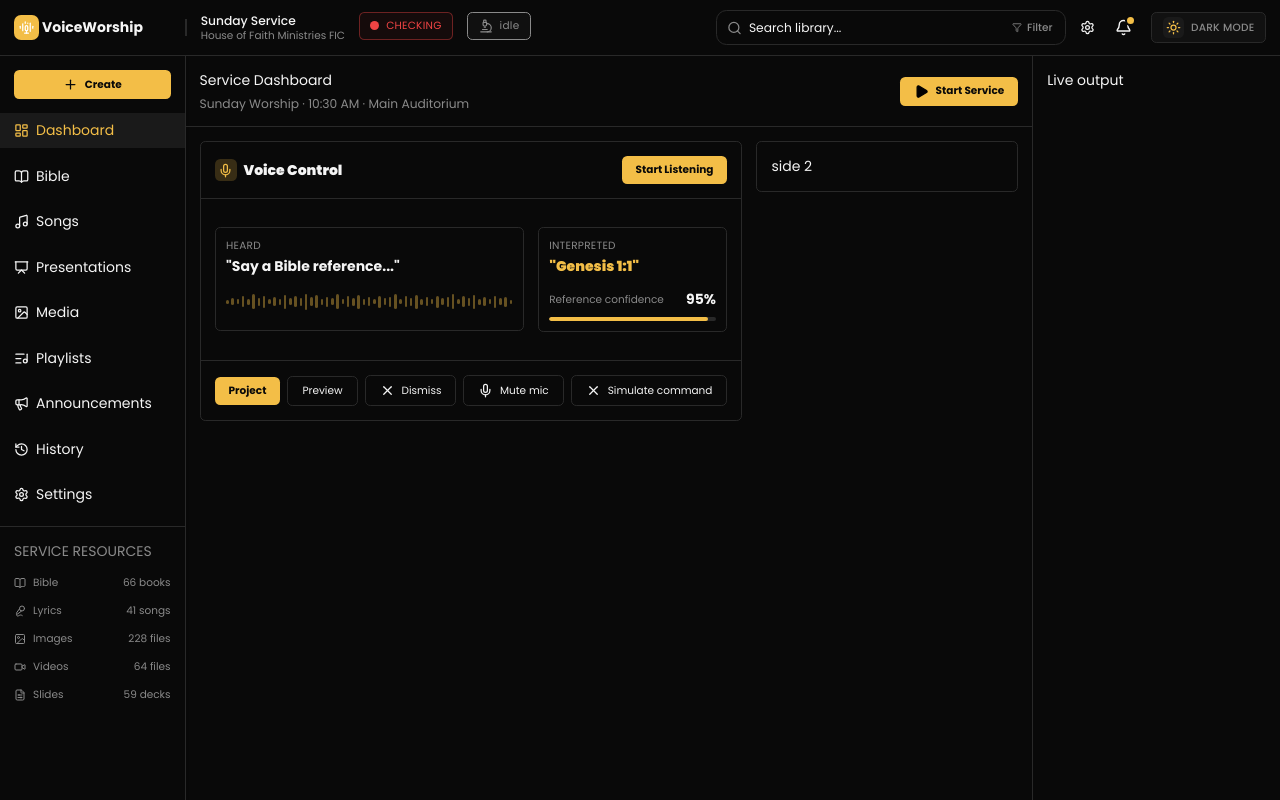
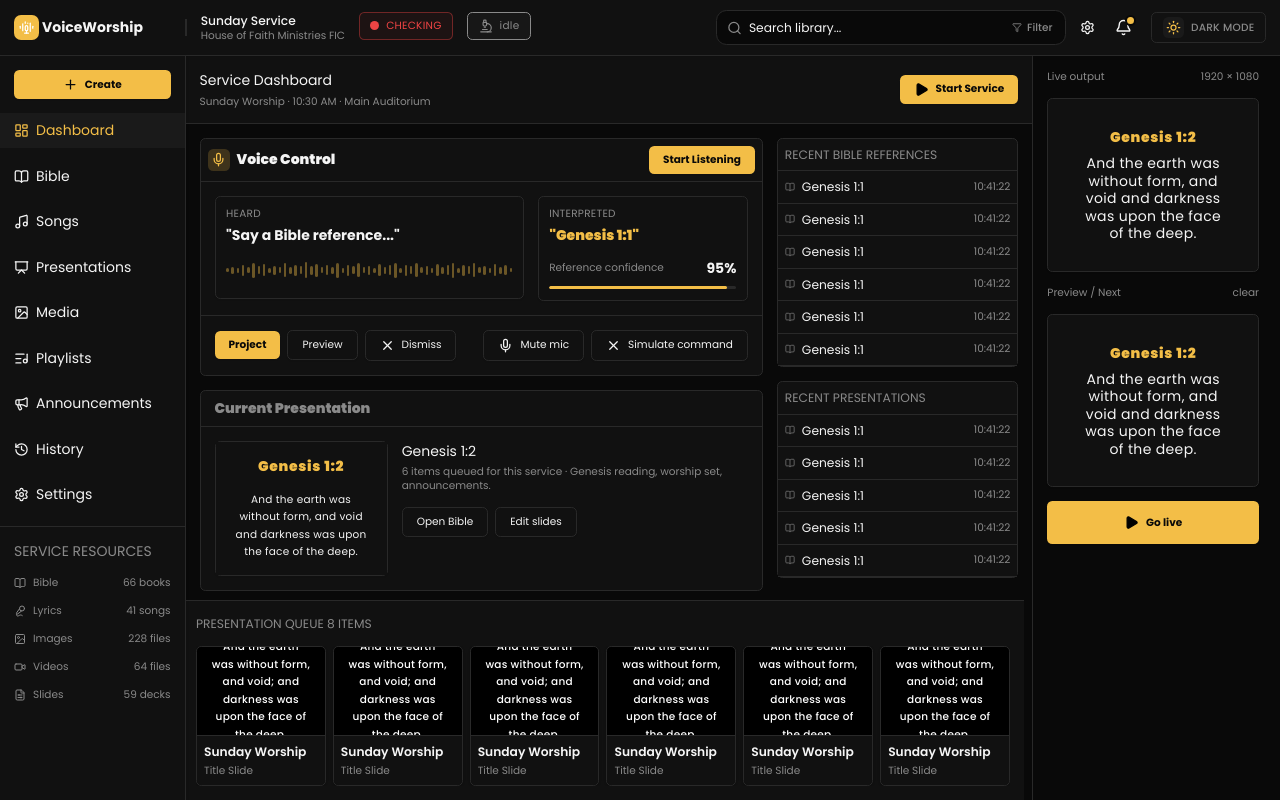
Before and after one commit to GANABA-25/Voiceworship, a Next.js app in the folder frontend/: page /dashboard in a window 1280 px wide. Built offline with nearby package versions, Linux system fonts and the light colour scheme.

Commit message:
updated dashboard

```diff
--- a/frontend/app/(dashboard)/dashboard/page.tsx
+++ b/frontend/app/(dashboard)/dashboard/page.tsx
@@ -1,10 +1,16 @@
 "use client";
+
+import { useVoice } from "@/store/voice-recognition-context";
 
 import Button from "@/components/ui/button";
 import Button2 from "@/components/ui/button-2";
+import VoiceCard from "@/features/voice/components/voiceCard";
+import PresentationCard from "@/components/presentation-card";
+import PresentationQueueCard from "@/components/presentation-queue-card";
+import MediaCard from "@/components/media-card";
+
 import { Play, MicOff, Mic, X } from "lucide-react";
-import VoiceCard from "@/features/voice/components/voiceCard";
-import { useVoice } from "@/store/voice-recognition-context";
+import BibleHistoryCard from "@/components/bible-history-card";
 
 export default function page() {
   const {
@@ -19,12 +25,12 @@ export default function page() {
 
   return (
     <div className="flex h-[calc(100vh-3.5rem)] min-h-0 overflow-hidden">
-      <section className="space-y-4 flex-8 min-h-0 scrollbar-yellow">
-        <header className="flex items-center justify-between border-b border-border p-4">
+      <section className="space-y-4 flex-8 min-h-0 overflow-y-auto scrollbar-yellow pb-60">
+        <header className="flex items-center justify-between border-b border-border bg-card p-4">
           <div className="flex flex-col gap-1">
             <h1>Service Dashboard</h1>
 
-            <p className="text-sm text-muted">
+            <p className="text-xs text-muted">
               Sunday Worship · 10:30 AM · Main Auditorium
             </p>
           </div>
@@ -38,8 +44,9 @@ export default function page() {
         </header>
 
         <main className="flex items-start px-4 gap-4">
-          <div className="flex-7 flex flex-col gap-4 border border-border rounded-md">
-            <div className="flex justify-between items-center p-4 border-b border-border">
+          <div className="space-y-4 flex-7">
+            <div className="flex flex-col gap-4 border border-border bg-card rounded-md">
+              <div className="flex justify-between items-center p-2 border-b border-border">
                 <div className="flex items-center gap-2">
                   <span className="bg-primary/20 p-1 text-primary rounded-md">
                     <Mic size={15} />
@@ -56,7 +63,7 @@ export default function page() {
                 </div>
               </div>
 
-            <span className="p-4">
+              <span className="px-4">
                 <VoiceCard />
               </span>
 
@@ -87,14 +94,132 @@ export default function page() {
               </div>
             </div>
 
-          <div className="flex-3 p-4 border border-border rounded-md">
-            <p>side 2</p>
+            <div className="border border-border bg-card rounded-md">
+              <div className="flex justify-between items-center py-2 px-4 border-b border-border">
+                <p className="font-black text-muted">Current Presentation</p>
+              </div>
+
+              <div className="p-4">
+                <div className="flex items-start gap-4">
+                  <div className="flex-3">
+                    <PresentationCard />
+                  </div>
+                  <div className="flex-6 space-y-4">
+                    <div className="space-y-1">
+                      <h1>Genesis 1:2</h1>
+                      <p className="text-xs text-muted">
+                        6 items queued for this service · Genesis reading,
+                        worship set, announcements.
+                      </p>
+                    </div>
+
+                    <div className="flex items-center gap-2">
+                      <Button2 label="Open Bible" />
+                      <Button2 label="Edit slides" />
+                    </div>
+                  </div>
+                </div>
+              </div>
+            </div>
+
+            <div className="grid grid-cols-3 gap-4">
+              <MediaCard />
+              <MediaCard />
+              <MediaCard />
+            </div>
+          </div>
+
+          <div className="flex-3 space-y-4">
+            <div className="border border-border rounded-md bg-card">
+              <div className="border-b border-border p-2 text-muted uppercase">
+                <p className="text-sm">Recent Bible References</p>
+              </div>
+
+              <div className="">
+                <BibleHistoryCard />
+                <BibleHistoryCard />
+                <BibleHistoryCard />
+                <BibleHistoryCard />
+                <BibleHistoryCard />
+                <BibleHistoryCard />
+              </div>
+            </div>
+
+            <div className="border border-border rounded-md bg-card">
+              <div className="border-b border-border p-2 text-muted uppercase">
+                <p className="text-sm">Recent Presentations</p>
+              </div>
+
+              <div className="">
+                <BibleHistoryCard />
+                <BibleHistoryCard />
+                <BibleHistoryCard />
+                <BibleHistoryCard />
+                <BibleHistoryCard />
+              </div>
+            </div>
           </div>
         </main>
+
+        <div className="fixed bottom-0 left-0 right-[20%] z-20 border-t border-border bg-card lg:ml-52">
+          <div className="space-y-4 p-4">
+            <h1 className="text-sm text-muted uppercase">
+              Presentation Queue 8 items
+            </h1>
+
+            <div className="flex gap-2 overflow-x-auto scrollbar-hide">
+              <PresentationQueueCard />
+              <PresentationQueueCard />
+              <PresentationQueueCard />
+              <PresentationQueueCard />
+              <PresentationQueueCard />
+              <PresentationQueueCard />
+            </div>
+          </div>
+        </div>
       </section>
 
-      <section className="flex-2 min-h-0 scrollbar-yellow p-4 border-l border-border">
-        <p>Live output</p>
+      <section className="space-y-4 flex-2 min-h-0 scrollbar-yellow p-4 border-l border-border">
+        <div className="space-y-4">
+          <div className="flex justify-between items-center">
+            <p className="text-muted text-xs">Live output</p>
+            <p className="text-muted text-xs">1920 × 1080</p>
+          </div>
+
+          <div className="border border-border rounded-md shadow-xs space-y-2 text-center p-8 bg-card">
+            <h1 className="font-black tracking-wider text-primary">
+              Genesis 1:2
+            </h1>
+
+            <p className="leading-5 tracking-wide text-text">
+              And the earth was without form, and void and darkness was upon the
+              face of the deep.
+            </p>
+          </div>
+        </div>
+
+        <div className="space-y-4">
+          <div className="flex justify-between items-center">
+            <p className="text-muted text-xs">Preview / Next</p>
+            <p className="text-muted text-xs">clear</p>
+          </div>
+
+          <div className="border border-border rounded-md shadow-xs space-y-2 text-center p-8 bg-card">
+            <h1 className="font-black tracking-wider text-primary">
+              Genesis 1:2
+            </h1>
+
+            <p className="leading-5 tracking-wide text-text">
+              And the earth was without form, and void and darkness was upon the
+              face of the deep.
+            </p>
+          </div>
+        </div>
+
+        <button className="flex w-full items-center justify-center text-xs gap-2 p-4 hover:bg-primary-light cursor-pointer font-bold bg-primary text-background shadow-xs rounded-md">
+          <Play size={15} fill="black" color="black" />
+          Go live
+        </button>
       </section>
     </div>
   );
--- /dev/null
+++ b/frontend/components/bible-history-card.tsx
@@ -0,0 +1,14 @@
+import { BookOpenText, BookOpen } from "lucide-react";
+
+export default function BibleHistoryCard() {
+  return (
+    <div className="flex justify-between items-center border-b border-border bg-card p-2">
+      <div className="flex items-center gap-2">
+        <BookOpen size={10} color="#737373" />
+        <p className="text-text text-sm">Genesis 1:1</p>
+      </div>
+
+      <p className="text-xs text-muted">10:41:22</p>
+    </div>
+  );
+}
--- /dev/null
+++ b/frontend/components/media-card.tsx
@@ -0,0 +1,18 @@
+import React from "react";
+
+import { Image } from "lucide-react";
+
+export default function MediaCard() {
+  return (
+    <div className="flex items-center gap-2 border border-border bg-card p-4 rounded-md shadow-xs">
+      <div className="border border-border p-1 rounded-md">
+        <Image size={15} color="#d9a936" />
+      </div>
+
+      <div>
+        <h1 className="text-text font-bold">302</h1>
+        <p className="text-muted text-sm">Media file</p>
+      </div>
+    </div>
+  );
+}
--- a/frontend/components/navbar/header.tsx
+++ b/frontend/components/navbar/header.tsx
@@ -15,7 +15,7 @@ export default function Header() {
   const { microphoneStatus, recognitionStatus, isListening, isMuted } =
     useVoice();
   return (
-    <div className="fixed top-0 left-0 right-0 z-50 flex h-16 items-center gap-4 border-b border-border bg-background px-4">
+    <div className="fixed top-0 left-0 right-0 z-50 flex h-16 items-center gap-4 border-b border-border shadow-sm bg-card px-4">
       <div className="flex items-center gap-12">
         <div className="flex items-center gap-1 overflow-hidden">
           <div className="flex h-7 w-7 items-center justify-center rounded-lg bg-primary font-bold text-white">
--- a/frontend/components/navbar/sidebar.tsx
+++ b/frontend/components/navbar/sidebar.tsx
@@ -12,7 +12,7 @@ export default function SideBar() {
 
   return (
     <aside
-      className={`fixed w-53 top-0 left-0 z-50 shadow-sm transition-all duration-300 hidden lg:flex flex-col h-screen border-r border-border mt-16`}
+      className={`fixed w-53 top-0 left-0 z-50 shadow-sm transition-all duration-300 hidden lg:flex flex-col h-screen border-r border-border bg-card mt-16`}
     >
       <span className="p-4">
         <Button label="Create" icon={<Plus size={15} />} />
--- /dev/null
+++ b/frontend/components/presentation-card.tsx
@@ -0,0 +1,14 @@
+export default function PresentationCard() {
+  return (
+    <div className="flex justify-center items-center border border-border rounded-md shadow-xs">
+      <div className="space-y-4 text-center p-4 bg-card">
+        <h1 className="font-black tracking-wider text-primary">Genesis 1:2</h1>
+
+        <p className="text-xs leading-5 tracking-wide text-text">
+          And the earth was without form, and void and darkness was upon the
+          face of the deep.
+        </p>
+      </div>
+    </div>
+  );
+}
--- /dev/null
+++ b/frontend/components/presentation-queue-card.tsx
@@ -0,0 +1,22 @@
+import React from "react";
+
+export default function PresentationQueueCard() {
+  return (
+    <div className="flex h-40 w-50 flex-col overflow-hidden rounded-md border border-border bg-card shadow-sm">
+      <div className="flex h-25 items-center justify-center bg-black p-4">
+        <p className="text-center text-xs font-medium leading-5 tracking-wide text-white">
+          And the earth was without form, and void; and darkness was upon the
+          face of the deep.
+        </p>
+      </div>
+
+      <div className="flex flex-1 flex-col justify-center gap-1 border-t border-border bg-card px-2">
+        <p className="truncate text-sm font-semibold text-text">
+          Sunday Worship
+        </p>
+
+        <p className="truncate text-xs text-muted">Title Slide</p>
+      </div>
+    </div>
+  );
+}
--- a/frontend/components/ui/button-2.tsx
+++ b/frontend/components/ui/button-2.tsx
@@ -10,7 +10,7 @@ export default function Button2({ onClick, label, icon: Icon }: buttonProps) {
   return (
     <button
       onClick={onClick}
-      className="flex items-center justify-center text-xs gap-2 p-2 px-4 hover:bg-hover cursor-pointer border border-border text-text rounded-md"
+      className="flex items-center justify-center text-xs gap-2 p-2 px-4 hover:bg-hover cursor-pointer border border-border shadow-xs text-text rounded-md"
     >
       {Icon} {label}
     </button>
--- a/frontend/components/ui/button.tsx
+++ b/frontend/components/ui/button.tsx
@@ -10,7 +10,7 @@ export default function Button({ label, icon: Icon, onClick }: buttonProps) {
   return (
     <button
       onClick={onClick}
-      className="flex w-full items-center justify-center text-xs gap-2 p-2 px-4 hover:bg-primary-dark cursor-pointer font-bold bg-primary text-background rounded-md"
+      className="flex w-full items-center justify-center text-xs gap-2 p-2 px-4 hover:bg-primary-light cursor-pointer font-bold bg-primary text-background shadow-xs rounded-md"
     >
       {Icon} {label}
     </button>
--- a/frontend/features/voice/components/voiceCard.tsx
+++ b/frontend/features/voice/components/voiceCard.tsx
@@ -9,10 +9,9 @@ export default function VoiceCard() {
 
   return (
     <div className="flex items-start gap-4">
-      <section className="flex flex-6 flex-col justify-between space-y-2 rounded-md border border-border bg-background p-3">
+      <section className="flex flex-6 flex-col justify-between space-y-2 rounded-md border border-border shadow-xs bg-card p-3">
         <div className="space-y-1">
           <p className="text-xs uppercase tracking-wide text-muted">Heard</p>
-
           <h1 className="font-bold text-text">
             "{transcript || "Say a Bible reference..."}"
           </h1>
@@ -21,7 +20,7 @@ export default function VoiceCard() {
         <VoiceWaveform volume={volume} />
       </section>
 
-      <section className="flex h-30 flex-4 flex-col justify-between rounded-md border border-border bg-background p-3">
+      <section className="flex h-30 flex-4 flex-col justify-between rounded-md border border-border shadow-xs bg-card p-3">
         <div className="space-y-1">
           <p className="text-xs uppercase tracking-wide text-muted">
             Interpreted
```
Also changed, not shown: frontend/app/globals.css (+4 -4 lines). Lines whose indentation alone changed are shown as unchanged.
